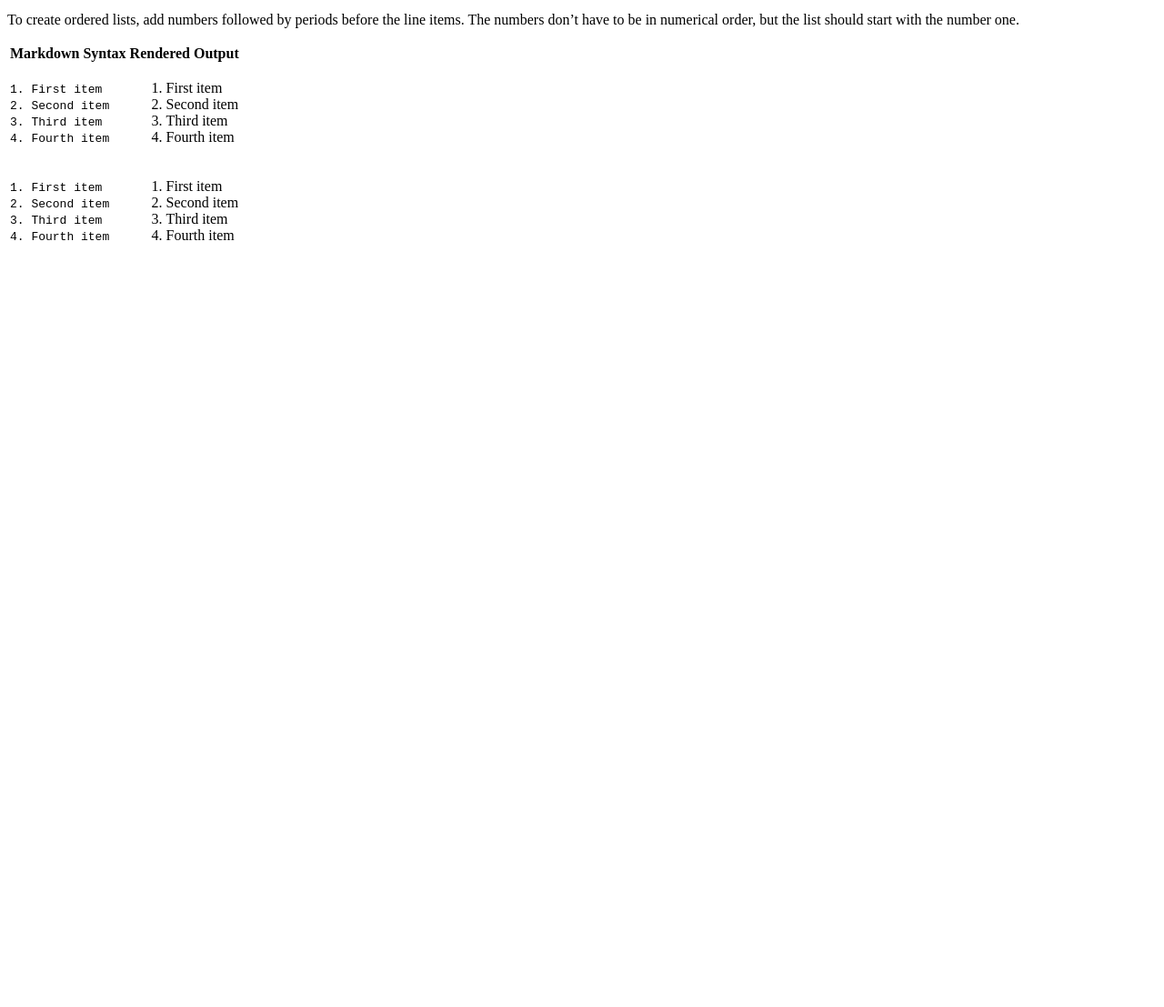
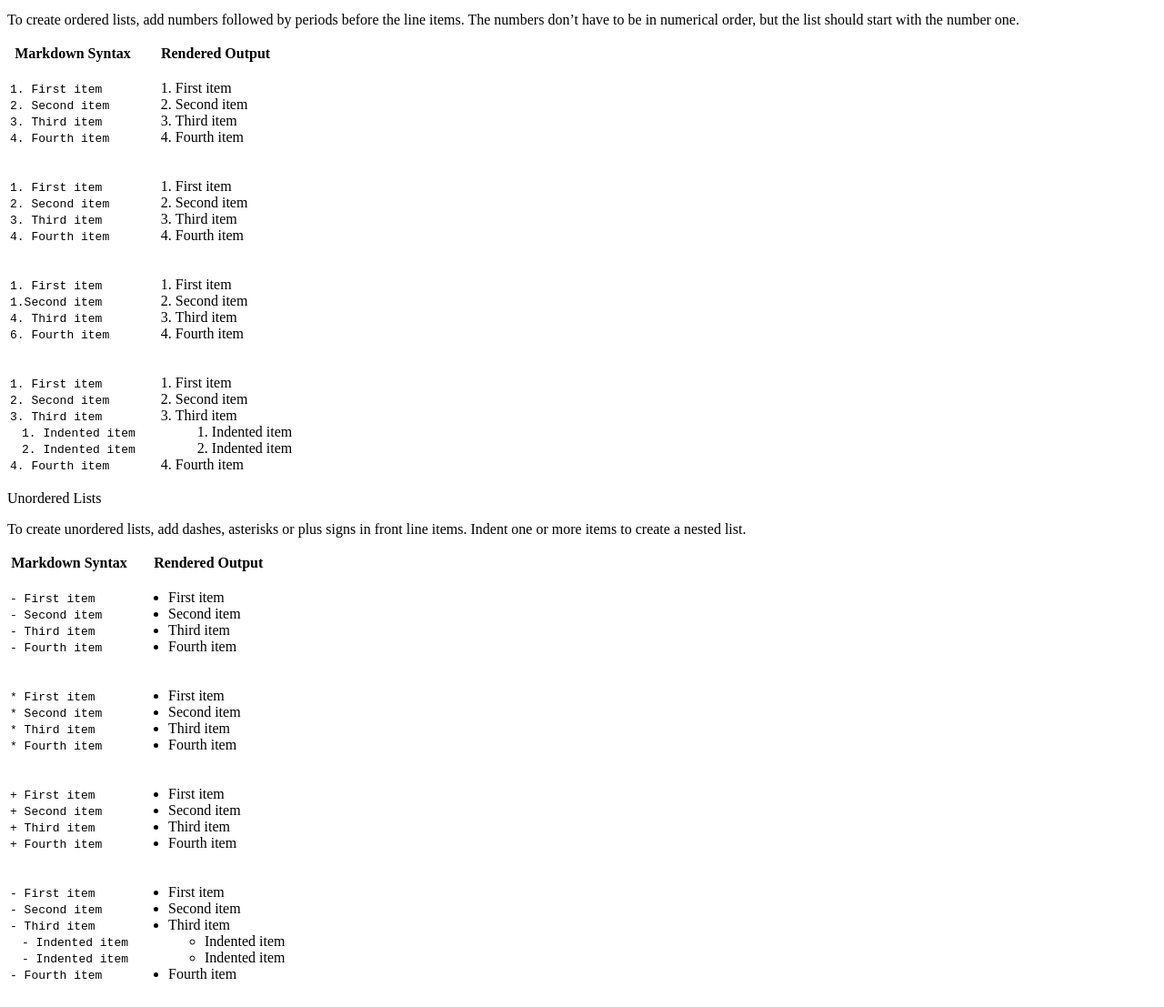
Before and after one commit to JManiBiz/Markdown-documentation, a plain HTML site: page index.html in a window 1280 px wide. Shown: the part 2630-3737 px from the top of the page at 91% size. Before the commit the page ends 2925 px from the top, so only its background shows below. Drawn offline with Linux system fonts and the light colour scheme.

Commit message:
Finished 'lists' section

```diff
--- a/index.html
+++ b/index.html
@@ -448,6 +448,163 @@
                 </ol>
               </td>
             </tr>
+            <tr>
+              <td>
+                <code>
+                  1. First item
+                  <br />
+                  1.Second item
+                  <br />
+                  4. Third item
+                  <br />
+                  6. Fourth item
+                </code>
+              </td>
+              <td>
+                <ol>
+                  <li>First item</li>
+                  <li>Second item</li>
+                  <li>Third item</li>
+                  <li>Fourth item</li>
+                </ol>
+              </td>
+            </tr>
+            <tr>
+              <td>
+                <code>
+                  1. First item
+                  <br />
+                  2. Second item
+                  <br />
+                  3. Third item
+                  <br />
+                  &emsp;1. Indented item
+                  <br />
+                  &emsp;2. Indented item
+                  <br />
+                  4. Fourth item
+                </code>
+              </td>
+              <td>
+                <ol>
+                  <li>First item</li>
+                  <li>Second item</li>
+                  <li>Third item</li>
+                  <ol>
+                    <li>Indented item</li>
+                    <li>Indented item</li>
+                  </ol>
+                  <li>Fourth item</li>
+                </ol>
+              </td>
+            </tr>
+          </tbody>
+        </table>
+        <header>Unordered Lists</header>
+        <p>
+          To create unordered lists, add dashes, asterisks or plus signs in
+          front line items. Indent one or more items to create a nested list.
+        </p>
+        <table>
+          <thead>
+            <tr>
+              <th>Markdown Syntax</th>
+              <th>Rendered Output</th>
+            </tr>
+          </thead>
+          <tbody>
+            <tr>
+              <td>
+                <code>
+                  - First item
+                  <br />
+                  - Second item
+                  <br />
+                  - Third item
+                  <br />
+                  - Fourth item
+                </code>
+              </td>
+              <td>
+                <ul>
+                  <li>First item</li>
+                  <li>Second item</li>
+                  <li>Third item</li>
+                  <li>Fourth item</li>
+                </ul>
+              </td>
+            </tr>
+            <tr>
+              <td>
+                <code>
+                  * First item
+                  <br />
+                  * Second item
+                  <br />
+                  * Third item
+                  <br />
+                  * Fourth item
+                </code>
+              </td>
+              <td>
+                <ul>
+                  <li>First item</li>
+                  <li>Second item</li>
+                  <li>Third item</li>
+                  <li>Fourth item</li>
+                </ul>
+              </td>
+            </tr>
+            <tr>
+              <td>
+                <code>
+                  + First item
+                  <br />
+                  + Second item
+                  <br />
+                  + Third item
+                  <br />
+                  + Fourth item
+                </code>
+              </td>
+              <td>
+                <ul>
+                  <li>First item</li>
+                  <li>Second item</li>
+                  <li>Third item</li>
+                  <li>Fourth item</li>
+                </ul>
+              </td>
+            </tr>
+            <tr>
+              <td>
+                <code>
+                  - First item
+                  <br />
+                  - Second item
+                  <br />
+                  - Third item
+                  <br />
+                  &emsp;- Indented item
+                  <br />
+                  &emsp;- Indented item
+                  <br />
+                  - Fourth item
+                </code>
+              </td>
+              <td>
+                <ul>
+                  <li>First item</li>
+                  <li>Second item</li>
+                  <li>Third item</li>
+                  <ul>
+                    <li>Indented item</li>
+                    <li>Indented item</li>
+                  </ul>
+                  <li>Fourth item</li>
+                </ul>
+              </td>
+            </tr>
           </tbody>
         </table>
       </section>
```
